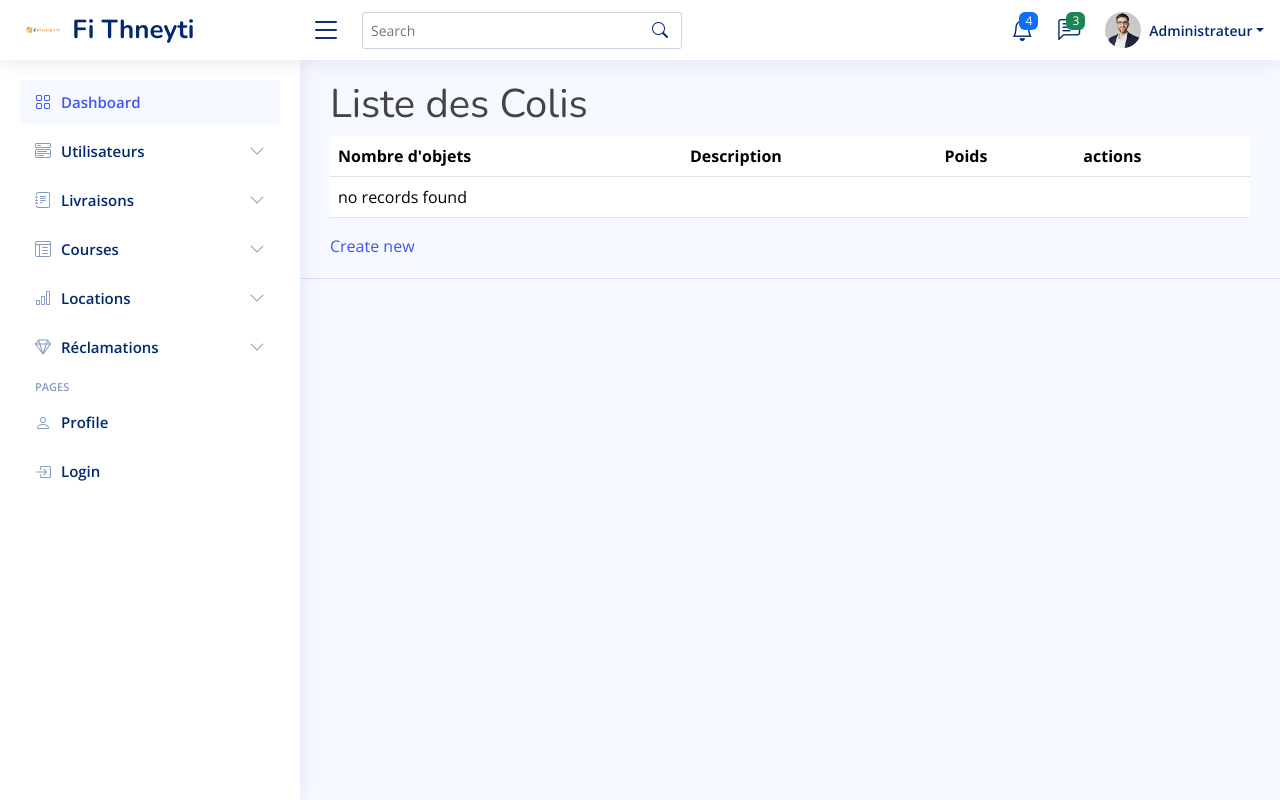
After one commit to Walid-benaissa/Symfony-PIDevils, a Symfony app: template templates/colis/index.html.twig in a window 1280 px wide. The commit adds this page. Run offline with Twig, Linux system fonts and the light colour scheme; the template is opened without the code that fills it, so the values that code supplies are empty; some libraries are stand-ins or nearby versions.

Commit message:
crud + changement template

```diff
--- a/templates/base-back.html.twig
+++ b/templates/base-back.html.twig
@@ -7,15 +7,18 @@
 
 		<title>FiThneyti</title>
 		<meta content="" name="description">
-  <meta content="" name="keywords">
+		<meta
+		content="" name="keywords">
 
 		<!-- Favicons -->
-  <link href="{{asset("back/img/favicon.png")}}" rel="icon">
-  <link href="{{asset("back/img/apple-touch-icon.png")}}" rel="apple-touch-icon">
+		<link href="{{asset("back/img/logo2.png")}}" rel="icon">
+		<link
+		href="{{asset("back/img/apple-touch-icon.png")}}" rel="apple-touch-icon">
 
 		<!-- Google Fonts -->
 		<link href="https://fonts.gstatic.com" rel="preconnect">
-  <link href="https://fonts.googleapis.com/css?family=Open+Sans:300,300i,400,400i,600,600i,700,700i|Nunito:300,300i,400,400i,600,600i,700,700i|Poppins:300,300i,400,400i,500,500i,600,600i,700,700i" rel="stylesheet">
+		<link
+		href="https://fonts.googleapis.com/css?family=Open+Sans:300,300i,400,400i,600,600i,700,700i|Nunito:300,300i,400,400i,600,600i,700,700i|Poppins:300,300i,400,400i,500,500i,600,600i,700,700i" rel="stylesheet">
 
 		<!-- Vendor CSS Files -->
 		<link href="{{asset("back/vendor/bootstrap/css/bootstrap.min.css")}}" rel="stylesheet">
@@ -24,7 +27,8 @@
 		<link href="{{asset("back/vendor/quill/quill.snow.css")}}" rel="stylesheet">
 		<link href="{{asset("back/vendor/quill/quill.bubble.css")}}" rel="stylesheet">
 		<link href="{{asset("back/vendor/remixicon/remixicon.css")}}" rel="stylesheet">
-  <link href="{{asset("back/vendor/simple-datatables/style.css")}}" rel="stylesheet">
+		<link
+		href="{{asset("back/vendor/simple-datatables/style.css")}}" rel="stylesheet">
 
 		<!-- Template Main CSS File -->
 		<link href="{{asset("back/css/style.css")}}" rel="stylesheet">
@@ -37,18 +41,22 @@
 
 			<div class="d-flex align-items-center justify-content-between">
 				<a href="index.html" class="logo d-flex align-items-center">
-        <img src="{{asset("back/img/logo.png")}}" alt="">
-        <span class="d-none d-lg-block">NiceAdmin</span>
+					<img src="{{asset("back/img/logo1.png")}}" alt="">
+					<span class="d-none d-lg-block">Fi Thneyti</span>
 				</a>
 				<i class="bi bi-list toggle-sidebar-btn"></i>
-    </div><!-- End Logo -->
+			</div>
+			<!-- End Logo -->
 
 			<div class="search-bar">
 				<form class="search-form d-flex align-items-center" method="POST" action="#">
 					<input type="text" name="query" placeholder="Search" title="Enter search keyword">
-        <button type="submit" title="Search"><i class="bi bi-search"></i></button>
+					<button type="submit" title="Search">
+						<i class="bi bi-search"></i>
+					</button>
 				</form>
-    </div><!-- End Search Bar -->
+			</div>
+			<!-- End Search Bar -->
 
 			<nav class="header-nav ms-auto">
 				<ul class="d-flex align-items-center">
@@ -57,19 +65,23 @@
 						<a class="nav-link nav-icon search-bar-toggle " href="#">
 							<i class="bi bi-search"></i>
 						</a>
-        </li><!-- End Search Icon-->
+					</li>
+					<!-- End Search Icon-->
 
 					<li class="nav-item dropdown">
 
 						<a class="nav-link nav-icon" href="#" data-bs-toggle="dropdown">
 							<i class="bi bi-bell"></i>
 							<span class="badge bg-primary badge-number">4</span>
-          </a><!-- End Notification Icon -->
+						</a>
+						<!-- End Notification Icon -->
 
 						<ul class="dropdown-menu dropdown-menu-end dropdown-menu-arrow notifications">
 							<li class="dropdown-header">
 								You have 4 new notifications
-              <a href="#"><span class="badge rounded-pill bg-primary p-2 ms-2">View all</span></a>
+								<a href="#">
+									<span class="badge rounded-pill bg-primary p-2 ms-2">View all</span>
+								</a>
 							</li>
 							<li>
 								<hr class="dropdown-divider">
@@ -130,21 +142,26 @@
 								<a href="#">Show all notifications</a>
 							</li>
 
-          </ul><!-- End Notification Dropdown Items -->
+						</ul>
+						<!-- End Notification Dropdown Items -->
 
-        </li><!-- End Notification Nav -->
+					</li>
+					<!-- End Notification Nav -->
 
 					<li class="nav-item dropdown">
 
 						<a class="nav-link nav-icon" href="#" data-bs-toggle="dropdown">
 							<i class="bi bi-chat-left-text"></i>
 							<span class="badge bg-success badge-number">3</span>
-          </a><!-- End Messages Icon -->
+						</a>
+						<!-- End Messages Icon -->
 
 						<ul class="dropdown-menu dropdown-menu-end dropdown-menu-arrow messages">
 							<li class="dropdown-header">
 								You have 3 new messages
-              <a href="#"><span class="badge rounded-pill bg-primary p-2 ms-2">View all</span></a>
+								<a href="#">
+									<span class="badge rounded-pill bg-primary p-2 ms-2">View all</span>
+								</a>
 							</li>
 							<li>
 								<hr class="dropdown-divider">
@@ -196,21 +213,24 @@
 								<a href="#">Show all messages</a>
 							</li>
 
-          </ul><!-- End Messages Dropdown Items -->
+						</ul>
+						<!-- End Messages Dropdown Items -->
 
-        </li><!-- End Messages Nav -->
+					</li>
+					<!-- End Messages Nav -->
 
 					<li class="nav-item dropdown pe-3">
 
 						<a class="nav-link nav-profile d-flex align-items-center pe-0" href="#" data-bs-toggle="dropdown">
 							<img src="{{asset("back/img/profile-img.jpg")}}" alt="Profile" class="rounded-circle">
-            <span class="d-none d-md-block dropdown-toggle ps-2">K. Anderson</span>
-          </a><!-- End Profile Iamge Icon -->
+							<span class="d-none d-md-block dropdown-toggle ps-2">Administrateur</span>
+						</a>
+						<!-- End Profile Iamge Icon -->
 
 						<ul class="dropdown-menu dropdown-menu-end dropdown-menu-arrow profile">
 							<li class="dropdown-header">
-              <h6>Kevin Anderson</h6>
-              <span>Web Designer</span>
+								<h6>Administrateur</h6>
+								<span>Administrateur</span>
 							</li>
 							<li>
 								<hr class="dropdown-divider">
@@ -253,13 +273,17 @@
 								</a>
 							</li>
 
-          </ul><!-- End Profile Dropdown Items -->
-        </li><!-- End Profile Nav -->
+						</ul>
+						<!-- End Profile Dropdown Items -->
+					</li>
+					<!-- End Profile Nav -->
 
 				</ul>
-    </nav><!-- End Icons Navigation -->
+			</nav>
+			<!-- End Icons Navigation -->
 
-  </header><!-- End Header -->
+		</header>
+		<!-- End Header -->
 
 		<!-- ======= Sidebar ======= -->
 		<aside id="sidebar" class="sidebar">
@@ -271,177 +295,128 @@
 						<i class="bi bi-grid"></i>
 						<span>Dashboard</span>
 					</a>
-      </li><!-- End Dashboard Nav -->
+				</li>
+				<!-- End Dashboard Nav -->
 
 				<li class="nav-item">
 					<a class="nav-link collapsed" data-bs-target="#components-nav" data-bs-toggle="collapse" href="#">
-          <i class="bi bi-menu-button-wide"></i><span>Components</span><i class="bi bi-chevron-down ms-auto"></i>
+						<i class="bi bi-menu-button-wide"></i>
+						<span>Utilisateurs</span>
+						<i class="bi bi-chevron-down ms-auto"></i>
 					</a>
 					<ul id="components-nav" class="nav-content collapse " data-bs-parent="#sidebar-nav">
 						<li>
 							<a href="components-alerts.html">
-              <i class="bi bi-circle"></i><span>Alerts</span>
+								<i class="bi bi-circle"></i>
+								<span>Alerts</span>
 							</a>
 						</li>
 						<li>
 							<a href="components-accordion.html">
-              <i class="bi bi-circle"></i><span>Accordion</span>
+								<i class="bi bi-circle"></i>
+								<span>Accordion</span>
 							</a>
 						</li>
-          <li>
-            <a href="components-badges.html">
-              <i class="bi bi-circle"></i><span>Badges</span>
-            </a>
+
+					</ul>
 				</li>
-          <li>
-            <a href="components-breadcrumbs.html">
-              <i class="bi bi-circle"></i><span>Breadcrumbs</span>
-            </a>
-          </li>
-          <li>
-            <a href="components-buttons.html">
-              <i class="bi bi-circle"></i><span>Buttons</span>
-            </a>
-          </li>
-          <li>
-            <a href="components-cards.html">
-              <i class="bi bi-circle"></i><span>Cards</span>
-            </a>
-          </li>
-          <li>
-            <a href="components-carousel.html">
-              <i class="bi bi-circle"></i><span>Carousel</span>
-            </a>
-          </li>
-          <li>
-            <a href="components-list-group.html">
-              <i class="bi bi-circle"></i><span>List group</span>
-            </a>
-          </li>
-          <li>
-            <a href="components-modal.html">
-              <i class="bi bi-circle"></i><span>Modal</span>
-            </a>
-          </li>
-          <li>
-            <a href="components-tabs.html">
-              <i class="bi bi-circle"></i><span>Tabs</span>
-            </a>
-          </li>
-          <li>
-            <a href="components-pagination.html">
-              <i class="bi bi-circle"></i><span>Pagination</span>
-            </a>
-          </li>
-          <li>
-            <a href="components-progress.html">
-              <i class="bi bi-circle"></i><span>Progress</span>
-            </a>
-          </li>
-          <li>
-            <a href="components-spinners.html">
-              <i class="bi bi-circle"></i><span>Spinners</span>
-            </a>
-          </li>
-          <li>
-            <a href="components-tooltips.html">
-              <i class="bi bi-circle"></i><span>Tooltips</span>
-            </a>
-          </li>
-        </ul>
-      </li><!-- End Components Nav -->
+				<!-- End Components Nav -->
 
 				<li class="nav-item">
 					<a class="nav-link collapsed" data-bs-target="#forms-nav" data-bs-toggle="collapse" href="#">
-          <i class="bi bi-journal-text"></i><span>Forms</span><i class="bi bi-chevron-down ms-auto"></i>
+						<i class="bi bi-journal-text"></i>
+						<span>Livraisons</span>
+						<i class="bi bi-chevron-down ms-auto"></i>
 					</a>
 					<ul id="forms-nav" class="nav-content collapse " data-bs-parent="#sidebar-nav">
 						<li>
 							<a href="forms-elements.html">
-              <i class="bi bi-circle"></i><span>Form Elements</span>
+								<i class="bi bi-circle"></i>
+								<span>Form Elements</span>
 							</a>
 						</li>
 						<li>
 							<a href="forms-layouts.html">
-              <i class="bi bi-circle"></i><span>Form Layouts</span>
+								<i class="bi bi-circle"></i>
+								<span>Form Layouts</span>
 							</a>
 						</li>
-          <li>
-            <a href="forms-editors.html">
-              <i class="bi bi-circle"></i><span>Form Editors</span>
-            </a>
+
+
+					</ul>
 				</li>
-          <li>
-            <a href="forms-validation.html">
-              <i class="bi bi-circle"></i><span>Form Validation</span>
-            </a>
-          </li>
-        </ul>
-      </li><!-- End Forms Nav -->
+				<!-- End Forms Nav -->
 
 				<li class="nav-item">
 					<a class="nav-link collapsed" data-bs-target="#tables-nav" data-bs-toggle="collapse" href="#">
-          <i class="bi bi-layout-text-window-reverse"></i><span>Tables</span><i class="bi bi-chevron-down ms-auto"></i>
+						<i class="bi bi-layout-text-window-reverse"></i>
+						<span>Courses</span>
+						<i class="bi bi-chevron-down ms-auto"></i>
 					</a>
 					<ul id="tables-nav" class="nav-content collapse " data-bs-parent="#sidebar-nav">
 						<li>
 							<a href="tables-general.html">
-              <i class="bi bi-circle"></i><span>General Tables</span>
+								<i class="bi bi-circle"></i>
+								<span>General Tables</span>
 							</a>
 						</li>
 						<li>
 							<a href="tables-data.html">
-              <i class="bi bi-circle"></i><span>Data Tables</span>
+								<i class="bi bi-circle"></i>
+								<span>Data Tables</span>
 							</a>
 						</li>
 					</ul>
-      </li><!-- End Tables Nav -->
+				</li>
+				<!-- End Tables Nav -->
 
 				<li class="nav-item">
 					<a class="nav-link collapsed" data-bs-target="#charts-nav" data-bs-toggle="collapse" href="#">
-          <i class="bi bi-bar-chart"></i><span>Charts</span><i class="bi bi-chevron-down ms-auto"></i>
+						<i class="bi bi-bar-chart"></i>
+						<span>Locations</span>
+						<i class="bi bi-chevron-down ms-auto"></i>
 					</a>
 					<ul id="charts-nav" class="nav-content collapse " data-bs-parent="#sidebar-nav">
 						<li>
 							<a href="charts-chartjs.html">
-              <i class="bi bi-circle"></i><span>Chart.js</span>
+								<i class="bi bi-circle"></i>
+								<span>Chart.js</span>
 							</a>
 						</li>
 						<li>
 							<a href="charts-apexcharts.html">
-              <i class="bi bi-circle"></i><span>ApexCharts</span>
+								<i class="bi bi-circle"></i>
+								<span>ApexCharts</span>
 							</a>
 						</li>
-          <li>
-            <a href="charts-echarts.html">
-              <i class="bi bi-circle"></i><span>ECharts</span>
-            </a>
+
+					</ul>
 				</li>
-        </ul>
-      </li><!-- End Charts Nav -->
+				<!-- End Charts Nav -->
 
 				<li class="nav-item">
 					<a class="nav-link collapsed" data-bs-target="#icons-nav" data-bs-toggle="collapse" href="#">
-          <i class="bi bi-gem"></i><span>Icons</span><i class="bi bi-chevron-down ms-auto"></i>
+						<i class="bi bi-gem"></i>
+						<span>Réclamations</span>
+						<i class="bi bi-chevron-down ms-auto"></i>
 					</a>
 					<ul id="icons-nav" class="nav-content collapse " data-bs-parent="#sidebar-nav">
 						<li>
 							<a href="icons-bootstrap.html">
-              <i class="bi bi-circle"></i><span>Bootstrap Icons</span>
+								<i class="bi bi-circle"></i>
+								<span>Bootstrap Icons</span>
 							</a>
 						</li>
 						<li>
 							<a href="icons-remix.html">
-              <i class="bi bi-circle"></i><span>Remix Icons</span>
+								<i class="bi bi-circle"></i>
+								<span>Remix Icons</span>
 							</a>
 						</li>
-          <li>
-            <a href="icons-boxicons.html">
-              <i class="bi bi-circle"></i><span>Boxicons</span>
-            </a>
+
+					</ul>
 				</li>
-        </ul>
-      </li><!-- End Icons Nav -->
+				<!-- End Icons Nav -->
 
 				<li class="nav-heading">Pages</li>
 
@@ -450,75 +425,42 @@
 						<i class="bi bi-person"></i>
 						<span>Profile</span>
 					</a>
-      </li><!-- End Profile Page Nav -->
+				</li>
+				<!-- End Profile Page Nav -->
 
-      <li class="nav-item">
-        <a class="nav-link collapsed" href="pages-faq.html">
-          <i class="bi bi-question-circle"></i>
-          <span>F.A.Q</span>
-        </a>
-      </li><!-- End F.A.Q Page Nav -->
-
-      <li class="nav-item">
-        <a class="nav-link collapsed" href="pages-contact.html">
-          <i class="bi bi-envelope"></i>
-          <span>Contact</span>
-        </a>
-      </li><!-- End Contact Page Nav -->
-
-      <li class="nav-item">
-        <a class="nav-link collapsed" href="pages-register.html">
-          <i class="bi bi-card-list"></i>
-          <span>Register</span>
-        </a>
-      </li><!-- End Register Page Nav -->
 
 				<li class="nav-item">
 					<a class="nav-link collapsed" href="pages-login.html">
 						<i class="bi bi-box-arrow-in-right"></i>
 						<span>Login</span>
 					</a>
-      </li><!-- End Login Page Nav -->
+				</li>
 
-      <li class="nav-item">
-        <a class="nav-link collapsed" href="pages-error-404.html">
-          <i class="bi bi-dash-circle"></i>
-          <span>Error 404</span>
-        </a>
-      </li><!-- End Error 404 Page Nav -->
-
-      <li class="nav-item">
-        <a class="nav-link collapsed" href="pages-blank.html">
-          <i class="bi bi-file-earmark"></i>
-          <span>Blank</span>
-        </a>
-      </li><!-- End Blank Page Nav -->
 
 			</ul>
 
-  </aside><!-- End Sidebar-->
+		</aside>
+		<!-- End Sidebar-->
 
-  <main id="main" class="main">
-    {% block body %}
-
-    {% endblock %}
-  </main><!-- End #main -->
+		<main id="main" class="main"> {% block body %}{% endblock %}
+			</main>
+			<!-- End #main -->
 
 			<!-- ======= Footer ======= -->
 			<footer id="footer" class="footer">
-    <div class="copyright">
-      &copy; Copyright <strong><span>NiceAdmin</span></strong>. All Rights Reserved
-    </div>
-    <div class="credits">
-      <!-- All the links in the footer should remain intact. -->
+
+				<div class="credits"><!-- All the links in the footer should remain intact. -->
 					<!-- You can delete the links only if you purchased the pro version. -->
 					<!-- Licensing information: https://bootstrapmade.com/license/ -->
 					<!-- Purchase the pro version with working PHP/AJAX contact form: https://bootstrapmade.com/nice-admin-bootstrap-admin-html-template/ -->
-      Designed by <a href="https://bootstrapmade.com/">BootstrapMade</a>
+
 				</div>
-  </footer><!-- End Footer -->
+			</footer>
+			<!-- End Footer -->
 
-  <a href="#" class="back-to-top d-flex align-items-center justify-content-center"><i class="bi bi-arrow-up-short"></i></a>
+			<a href="#" class="back-to-top d-flex align-items-center justify-content-center">
+				<i class="bi bi-arrow-up-short"></i>
+			</a>
 
 			<!-- Vendor JS Files -->
 			<script src="{{asset("back/vendor/apexcharts/apexcharts.min.js")}}"></script>
--- /dev/null
+++ b/templates/colis/_delete_form.html.twig
@@ -0,0 +1,4 @@
+<form method="post" action="{{ path('app_colis_delete', {'id': coli.id}) }}" onsubmit="return confirm('Are you sure you want to delete this item?');">
+	<input type="hidden" name="_token" value="{{ csrf_token('delete' ~ coli.id) }}">
+	<button class="btn">Supprimer</button>
+</form>
--- /dev/null
+++ b/templates/colis/_form.html.twig
@@ -0,0 +1,4 @@
+{{ form_start(form) }}
+{{ form_widget(form) }}
+<button class="btn">{{ button_label|default('Ajouter') }}</button>
+{{ form_end(form) }}
--- /dev/null
+++ b/templates/colis/index.html.twig
@@ -0,0 +1,36 @@
+{% extends 'base-back.html.twig'%}
+{% block body %}
+	<h1>Liste des Colis</h1>
+
+	<table class="table">
+		<thead>
+			<tr>
+
+				<th>Nombre d'objets</th>
+				<th>Description</th>
+				<th>Poids</th>
+				<th>actions</th>
+			</tr>
+		</thead>
+		<tbody>
+			{% for coli in colis %}
+				<tr>
+
+					<td>{{ coli.nbItems }}</td>
+					<td>{{ coli.description }}</td>
+					<td>{{ coli.poids }}</td>
+					<td>
+						<a href="{{ path('app_colis_show', {'id': coli.id}) }}">show</a>
+						<a href="{{ path('app_colis_edit', {'id': coli.id}) }}">edit</a>
+					</td>
+				</tr>
+			{% else %}
+				<tr>
+					<td colspan="5">no records found</td>
+				</tr>
+			{% endfor %}
+		</tbody>
+	</table>
+
+	<a href="{{ path('app_colis_new') }}">Create new</a>
+{% endblock %}
```
Also changed, not shown: src/Controller/ColisController.php (added, +78 -0 lines), src/Form/ColisType.php (added, +27 -0 lines), templates/base-front.html.twig (+134 -45 lines), templates/colis/edit.html.twig (added, +11 -0 lines), templates/colis/new.html.twig (added, +8 -0 lines), templates/colis/show.html.twig (added, +29 -0 lines), templates/livraison/index.html.twig (+4 -7 lines), templates/livraison/show.html.twig (+2 -8 lines), public/Back/img/logo1.png (added), public/Back/img/logo2.png (added). Lines whose indentation alone changed are shown as unchanged.
